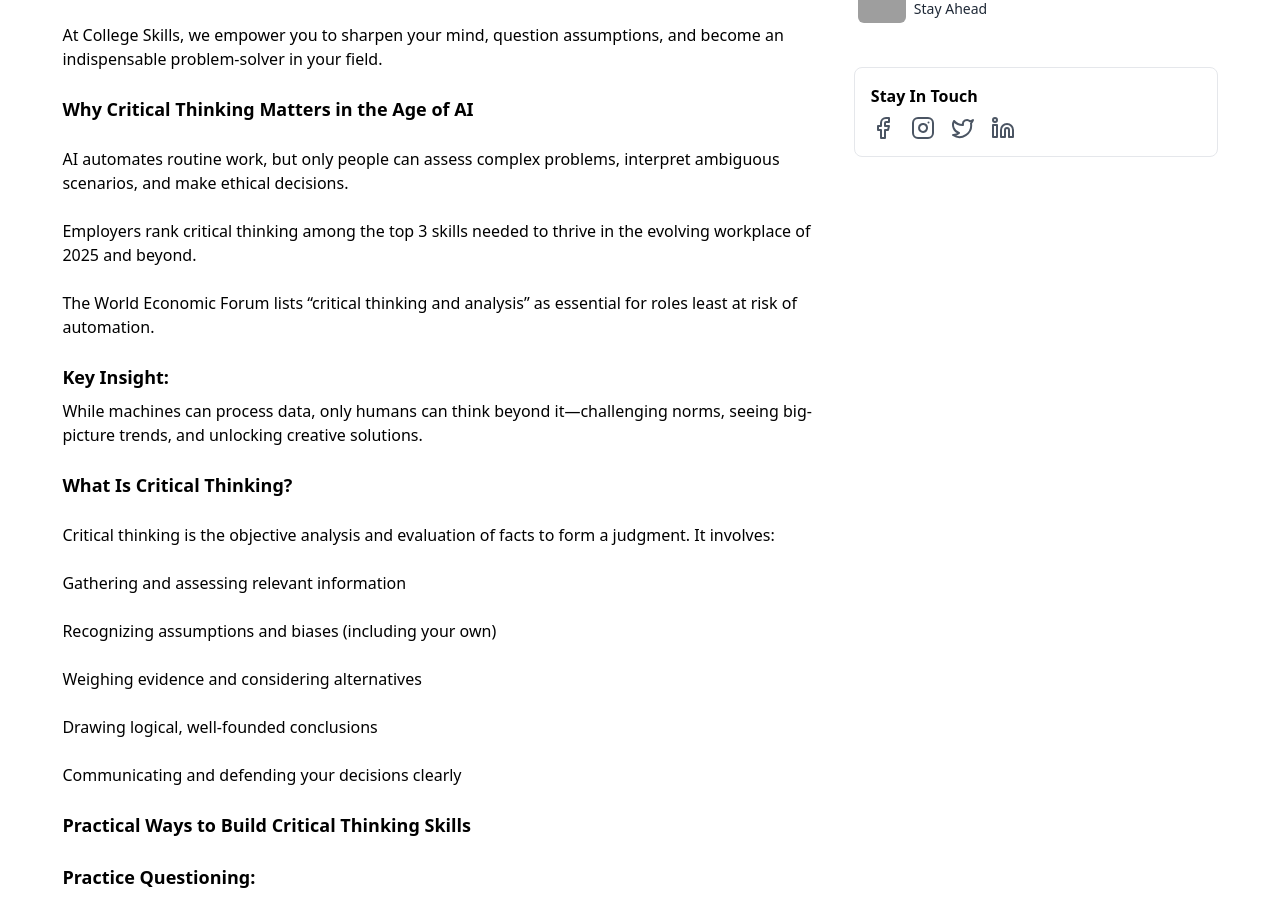
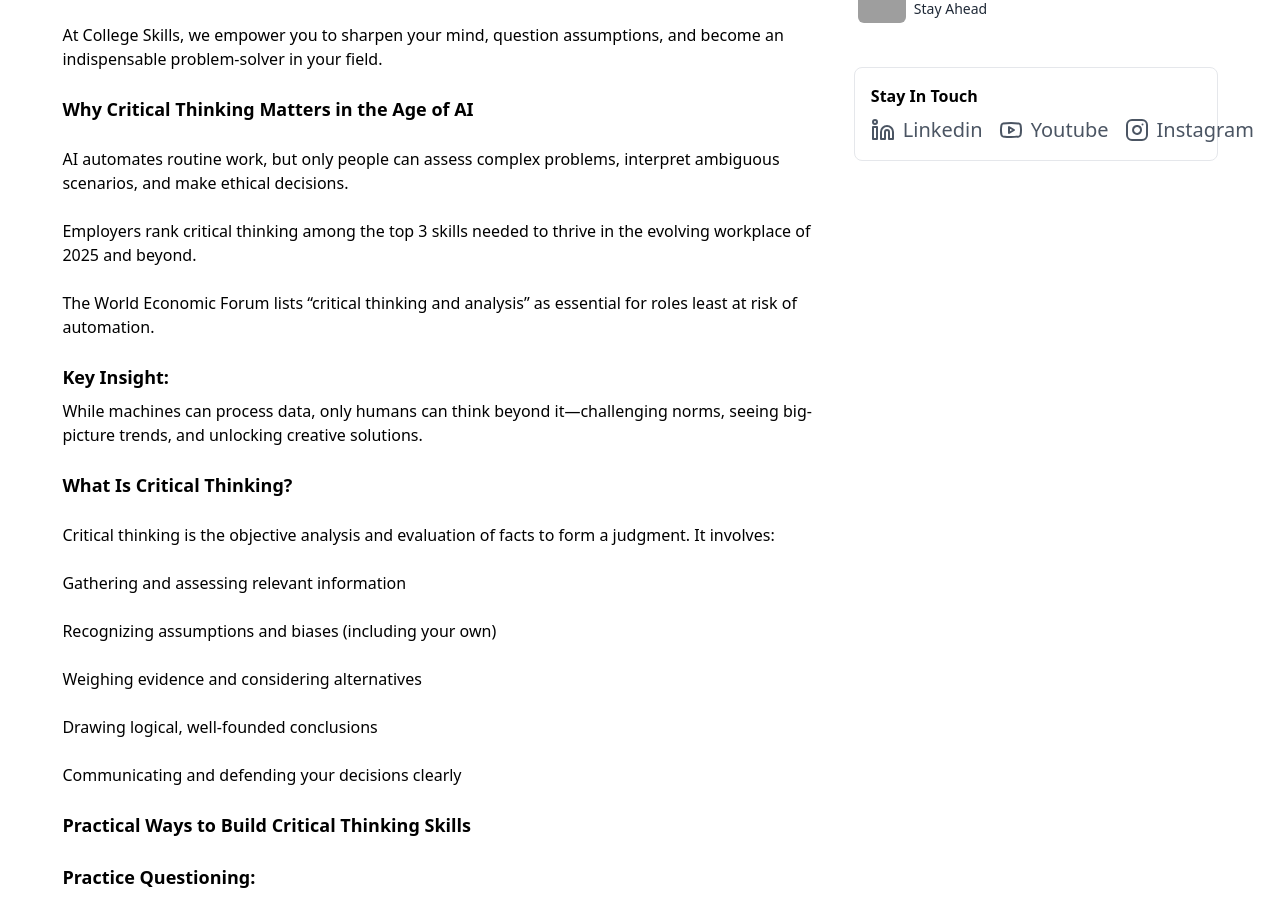
Before and after one commit to CollegeSkills/collegeskills, a React (Vite) app: page /blog/critical-thinking-for-the-AI-era in a window 1280 px wide. Shown: the part 933-1836 px from the top of the page. Built offline with nearby package versions, Linux system fonts and the light colour scheme; grey boxes are pictures that could not be loaded.

Commit message:
responsive

```diff
--- a/src/Components/Blog/BlogSlider.jsx
+++ b/src/Components/Blog/BlogSlider.jsx
@@ -1,7 +1,8 @@
-// components/BlogSlider.jsx
 import React, { useState, useEffect } from "react";
 import { slider } from "../../blog.json";
 import { ChevronLeft, ChevronRight } from "lucide-react";
+import { Link } from "react-router-dom";
+
 const BlogSlider = () => {
   const [current, setCurrent] = useState(0);
 
@@ -13,7 +14,6 @@ const BlogSlider = () => {
     setCurrent((prev) => (prev === 0 ? slider.length - 1 : prev - 1));
   };
 
-  // Auto-slide every 4s
   useEffect(() => {
     const timer = setInterval(nextSlide, 4000);
     return () => clearInterval(timer);
@@ -43,12 +43,12 @@ const BlogSlider = () => {
               <p className="max-w-2xl pt-2 mb-4 font-sans text-lg">
                 {item.description}
               </p>
-              <a
-                href={item.link}
+              <Link
+                to={`/blog/${item.link}`} // React Router navigation
                 className="px-4 py-2 font-semibold text-white transition rounded-lg bg-brand-primary w-36 hover:bg-slate-800"
               >
                 Read More →
-              </a>
+              </Link>
             </div>
           </div>
         ))}
--- a/src/Components/FeaturedPosts/FeaturedPosts.jsx
+++ b/src/Components/FeaturedPosts/FeaturedPosts.jsx
@@ -3,23 +3,22 @@ import featuredPosts from "../../blog.json";
 import { Link } from "react-router-dom";
 
 const FeaturedPosts = () => {
-    const randomPosts = useMemo(() => {
+  const randomPosts = useMemo(() => {
     if (!Array.isArray(featuredPosts.blogs)) return [];
-
     const shuffled = [...featuredPosts.blogs].sort(() => 0.5 - Math.random());
-
     return shuffled.slice(2, 7);
   }, []);
+
   return (
     <div className="space-y-6">
       <div>
         <h4 className="mb-2 text-2xl font-bold">Featured Post</h4>
         <div className="space-y-3">
-            {randomPosts.map((blogs) => (
+          {randomPosts.map((blogs) => (
             <Link
-                to={`/blog/${blogs.id}`}
+              to={`/blog/${blogs.id}`} // ✅ link sahi path pe
               key={blogs.id}
-              className="flex items-center gap-2 p-1 rounded-md hover:bg-gray-100"
+              className="flex items-center gap-2 p-1 transition rounded-md hover:bg-gray-100"
             >
               <img
                 src={blogs.image}
--- a/src/Pages/Blog.jsx
+++ b/src/Pages/Blog.jsx
@@ -1,8 +1,8 @@
 import React from "react";
-import { useParams } from "react-router-dom";
+import { Link, useParams } from "react-router-dom";
 import { Helmet } from "react-helmet-async";
 import blogsData from "../blog.json";
-import { Facebook, Instagram, Twitter, Linkedin } from "lucide-react";
+import { Facebook, Instagram, Twitter, Linkedin, Youtube, LinkedinIcon } from "lucide-react";
 import RelatedPosts from "../Components/RelatedPosts/RelatedPosts";
 import FeaturedPosts from "../Components/FeaturedPosts/FeaturedPosts";
 import Navbar from "../Components/Navbar/Navbar";
@@ -44,10 +44,10 @@ const BlogDetail = () => {
         <div className="grid grid-cols-1 gap-8 py-8 mx-auto max-w-[95%] md:grid-cols-3">
           {/* Main */}
           <div className="md:col-span-2">
-            <h2 className="mb-3 text-3xl text-brand-primary font-oswald">
+            <h2 className="mb-3 text-2xl lg:text-3xl text-brand-primary font-oswald">
               {blog.title}
             </h2>
-            <h3 className="mb-4 text-2xl text-gray-500 font-oswald">{blog.subtitle}</h3>
+            <h3 className="mb-4 text-lg text-gray-500 lg:text-2xl font-oswald">{blog.subtitle}</h3>
 
             {/* Loop through content array */}
             {blog.content.map((section, idx) => (
@@ -78,18 +78,29 @@ const BlogDetail = () => {
             <div className="p-4 mt-40 border rounded-lg">
               <h4 className="mb-2 font-semibold">Stay In Touch</h4>
               <div className="flex gap-4 text-xl text-gray-600">
-                <a href="#" aria-label="Facebook">
-                  <Facebook />
-                </a>
-                <a href="#" aria-label="Instagram">
-                  <Instagram />
-                </a>
-                <a href="#" aria-label="Twitter">
-                  <Twitter />
-                </a>
-                <a href="#" aria-label="Linkedin">
-                  <Linkedin />
-                </a>
+
+                  <Link
+                    to={`https://www.linkedin.com/company/college-skills/posts/?feedView=all`}
+                    className="flex items-center gap-2"
+                  >
+                    <LinkedinIcon /> Linkedin
+                  </Link>
+
+                  <Link
+                    to={`https://www.youtube.com/@er.khalidtalks`}
+                    className="flex items-center gap-2"
+                  >
+                    <Youtube /> Youtube
+                  </Link>
+
+                  <Link
+                    to={`https://www.instagram.com/collegeskills.in/?hl=en`}
+                    className="flex items-center gap-2"
+                  >
+                    {" "}
+                    <Instagram /> Instagram{" "}
+                  </Link>
+
               </div>
             </div>
           </div>
```
